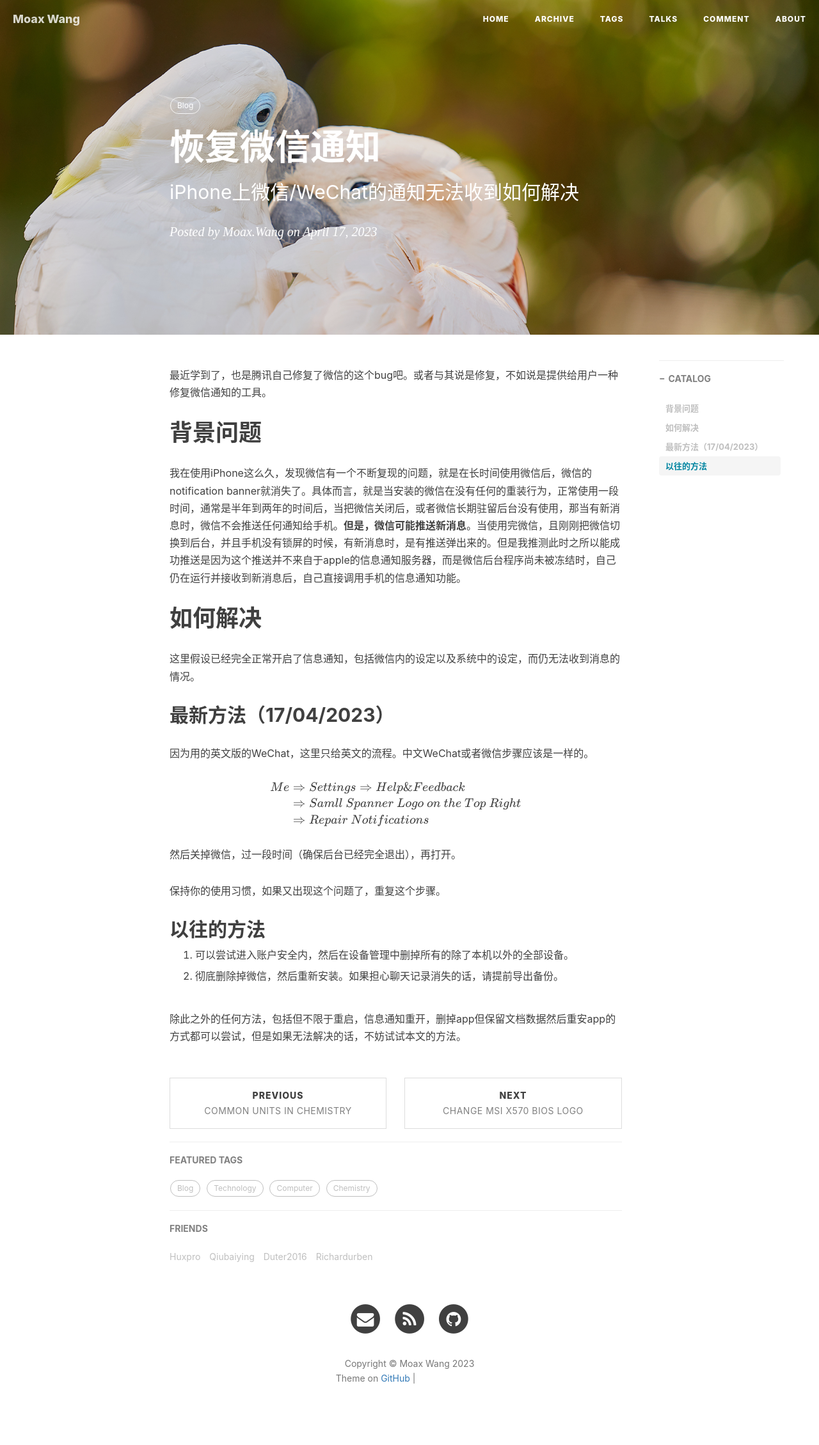
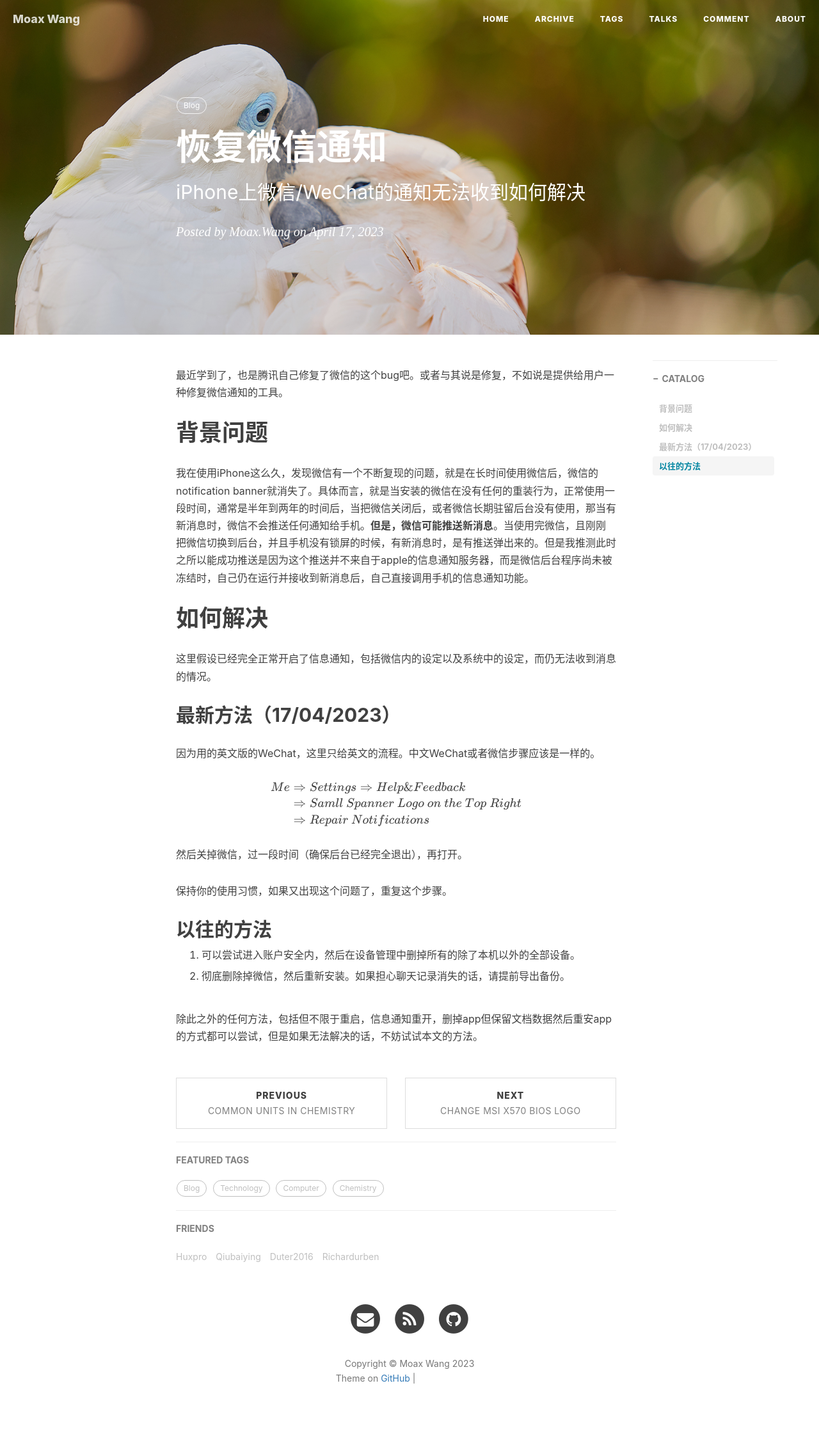
Before and after one commit to WinchellWang/winchellwang.github.io, a Jekyll site: the page built from _posts/2023-04-17-way_to_get_notification_banner_back_WeChat.md, in a window 1280 px wide. Shown: the whole page at 64% size. Built offline with Jekyll 4.4.1, drawn with Linux system fonts in a browser that asks for light colours; nearby versions of some CDN libraries; comment, search, counter and statistics services are not loaded; grey boxes are pictures that could not be loaded.

Commit message:
Layout Debug

```diff
--- a/_layouts/page.html
+++ b/_layouts/page.html
@@ -5,7 +5,7 @@
 <!-- Page Header -->
 <header class="intro-header" style="background-image: url('{{ site.baseurl }}/{% if page.header-img %}{{ page.header-img }}{% else %}{{ site.header-img }}{% endif %}')">
     <div class="container">
-        <div class="row">
+        <!-- <div class="row"> -->
             <div class="col-lg-8 col-lg-offset-2 col-md-10 col-md-offset-1 ">
                 <div class="site-heading">
                     <h1>{% if page.title %}{{ page.title }}{% else %}{{ site.title }}{% endif %}</h1>
@@ -13,7 +13,7 @@
                     <span class="subheading">{{ page.description }}</span>
                 </div>
             </div>
-        </div>
+        <!-- </div> -->
     </div>
 </header>
 
--- a/_layouts/post.html
+++ b/_layouts/post.html
@@ -21,7 +21,7 @@
 <header class="intro-header" >
     <div class="header-mask"></div>
     <div class="container">
-        <div class="row">
+        <!-- <div class="row"> -->
             <div class="col-lg-8 col-lg-offset-2 col-md-10 col-md-offset-1">
                 <div class="post-heading">
                     <div class="tags">
@@ -39,15 +39,13 @@
                     <span class="meta">Posted by {% if page.author %}{{ page.author }}{% else %}{{ site.title }}{% endif %} on {{ page.date | date: "%B %-d, %Y" }}</span>
                 </div>
             </div>
-        </div>
+        <!-- </div> -->
     </div>
 </header>
-
 
 <!-- Post Content -->
 <article>
     <div class="container">
-        <div class="row">
     <!-- Post Container -->
         <div class="
             col-lg-8 col-lg-offset-2
@@ -131,7 +129,6 @@
             {% endif %}
         </div>
     </div>
-    </div>
 </article>
 
 {% if site.anchorjs %}
```
Lines whose indentation alone changed are shown as unchanged.
